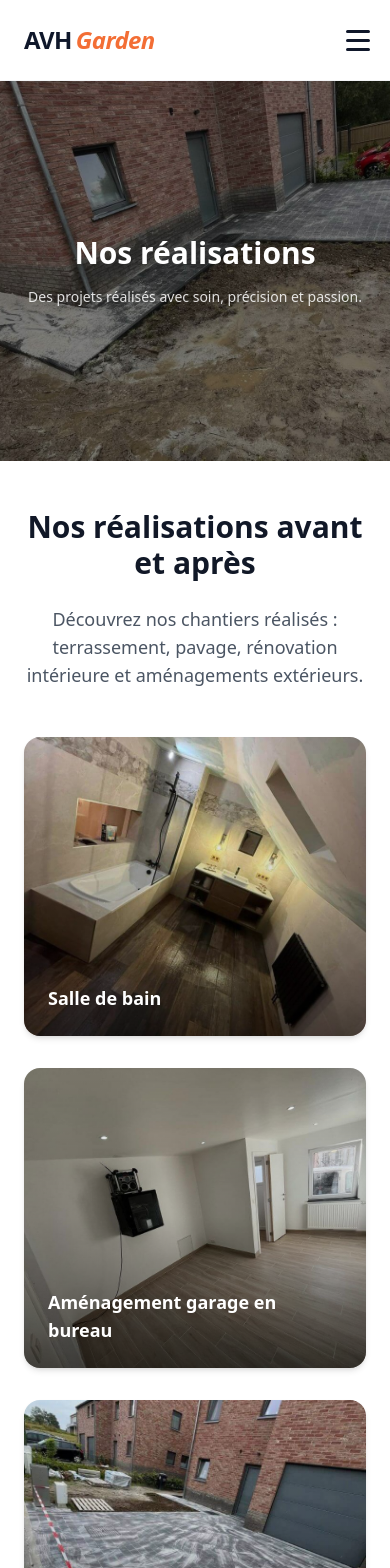
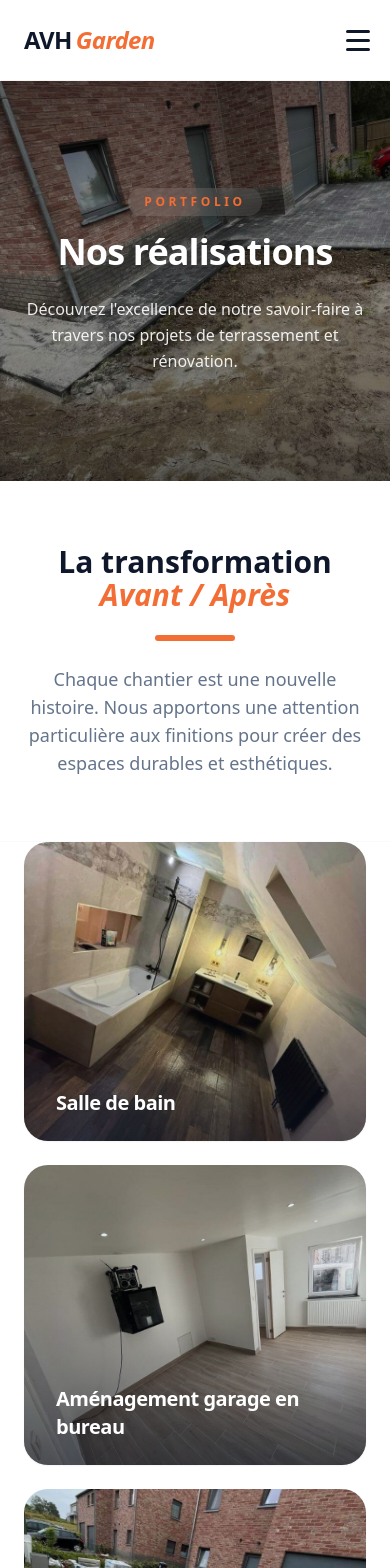
Before and after one commit to NicolasDeza/avhgarden, a Nuxt app: page /realisations in a window 390 px wide. Shown: the top 1568 px of the page. Built offline with nearby package versions, Linux system fonts and the light colour scheme.

Commit message:
Modif img

```diff
--- a/app/components/AppFooterAccordion.vue
+++ b/app/components/AppFooterAccordion.vue
@@ -110,7 +110,7 @@ const handleLogoClick = async () => {
                 <NuxtLink to="/realisations" class="text-white/60 hover:text-primary-hover transition-colors">Réalisations</NuxtLink>
               </li>
               <li>
-                <NuxtLink to="/services" class="text-white/60 hover:text-primary-hover transition-colors">Services</NuxtLink>
+                <NuxtLink to="/#services" class="text-white/60 hover:text-primary-hover transition-colors">Services</NuxtLink>
               </li>
               <li>
                 <NuxtLink to="/contact" class="text-white/60 hover:text-primary-hover transition-colors">Contact</NuxtLink>
--- a/app/components/ContactForm.vue
+++ b/app/components/ContactForm.vue
@@ -108,6 +108,23 @@ onBeforeUnmount(() => {
                   </p>
                   <p class="text-white font-semibold group-hover:text-primary transition-colors">
                     avh-garden@hotmail.com
+                  </p>
+                </div>
+              </a>
+
+              <a
+                href="tel:+32494414994"
+                class="flex items-center gap-4 p-4 rounded-xl bg-white/5 border border-white/10 hover:bg-white/10 hover:border-primary/50 transition-all duration-300 group"
+              >
+                <div class="p-3 rounded-lg bg-primary/20 group-hover:bg-primary/30 transition-colors">
+                  <Phone :size="22" class="text-primary" />
+                </div>
+                <div>
+                  <p class="text-xs font-medium text-white/50 uppercase tracking-wide mb-1">
+                    Téléphone
+                  </p>
+                  <p class="text-white font-semibold group-hover:text-primary transition-colors">
+                    +32 494 41 49 94
                   </p>
                 </div>
               </a>
--- a/app/components/HeroSection.vue
+++ b/app/components/HeroSection.vue
@@ -7,12 +7,13 @@
       src="/images/hero/hero.jpg"
       alt="Professionnel réalisant des travaux de rénovation extérieure, aménagement paysager et pavage"
       role="presentation"
+      fetchpriority="high"
+      loading="eager"
       width="1920"
       height="1080"
       format="webp"
       quality="80"
       class="absolute inset-0 w-full h-full object-cover transition-transform duration-1000 hover:scale-105"
-      loading="eager"
       aria-hidden="true"
     />
 
--- a/app/pages/realisations/index.vue
+++ b/app/pages/realisations/index.vue
@@ -9,87 +9,80 @@ useSeoMeta({
 </script>
 
 <template>
-  <div class="w-full">
-
-    <!-- HERO -->
-    <section
-      class="relative w-full h-[380px] sm:h-[500px] flex items-center justify-center overflow-hidden"
-      aria-label="Nos réalisations"
-    >
-      <!-- Image -->
+  <div class="w-full bg-white">
+    <section class="relative w-full h-[400px] sm:h-[550px] flex items-center justify-center overflow-hidden">
       <NuxtImg
         src="/images/herorealisation.jpg"
         alt="Chantier réalisé par AVH Garden"
+        loading="eager"
         format="webp"
-        quality="80"
-        width="1800"
-        height="900"
-        class="absolute inset-0 w-full h-full object-cover"
+        class="absolute inset-0 w-full h-full object-cover scale-105"
+        aria-hidden="true"
       />
 
-      <!-- Overlay -->
-      <div class="absolute inset-0 bg-black/50" />
+      <div class="absolute inset-0 bg-gradient-to-b from-black/60 via-black/40 to-black/60" />
 
-      <!-- Contenu -->
-      <div class="relative z-10 text-center px-6">
-        <h1 class="text-3xl sm:text-5xl font-bold text-white mb-4">
+      <div class="relative z-10 text-center px-6 max-w-4xl">
+        <span class="inline-block px-4 py-1.5 mb-4 text-xs font-black tracking-[0.3em] uppercase text-primary bg-white/10 backdrop-blur-md rounded-full">
+          Portfolio
+        </span>
+        <h1 class="text-4xl sm:text-6xl font-black text-white mb-6 tracking-tight">
           Nos réalisations
         </h1>
-        <p class="text-white/85 max-w-2xl mx-auto text-sm sm:text-lg">
-          Des projets réalisés avec soin, précision et passion.
+        <p class="text-white/90 max-w-xl mx-auto text-base sm:text-xl font-medium leading-relaxed">
+          Découvrez l'excellence de notre savoir-faire à travers nos projets de terrassement et rénovation.
         </p>
       </div>
     </section>
 
-    <!-- TITRE ET SOUS-TITRE -->
-    <section class="w-full bg-white py-12 sm:py-16">
-      <div class="mx-auto max-w-[1400px] px-6 text-center">
-        <h2 class="text-3xl md:text-4xl font-extrabold text-gray-900 mb-6">
-          Nos réalisations avant et après
-        </h2>
-        <p class="text-gray-600 text-lg max-w-3xl mx-auto">
-          Découvrez nos chantiers réalisés : terrassement, pavage, rénovation intérieure et aménagements extérieurs.
-        </p>
+    <section class="w-full py-16 sm:py-24 border-b border-gray-50">
+      <div class="mx-auto max-w-[1400px] px-6">
+        <div class="text-center max-w-3xl mx-auto">
+          <h2 class="text-3xl md:text-4xl font-black text-slate-900 mb-6 leading-[1.1]">
+            La transformation <br>
+            <span class="text-primary italic">Avant / Après</span>
+          </h2>
+          <div class="w-20 h-1.5 bg-primary mx-auto rounded-full mb-6"/>
+          <p class="text-slate-500 text-lg sm:text-xl font-medium">
+            Chaque chantier est une nouvelle histoire. Nous apportons une attention particulière aux finitions pour créer des espaces durables et esthétiques.
+          </p>
+        </div>
       </div>
     </section>
 
-    <!-- GRILLE -->
-    <section class="w-full bg-white pb-16 sm:pb-24">
-      <div class="mx-auto max-w-[1400px] px-6">
-
-        <div class="grid gap-8 sm:grid-cols-2 lg:grid-cols-3">
+    <section class="w-full pb-24">
+      <div class="mx-auto max-w-[1440px] px-6">
+        <div class="grid gap-6 sm:grid-cols-2 lg:grid-cols-3">
           <NuxtLink
             v-for="project in realisations.slice().reverse()"
             :key="project.slug"
             :to="`/realisations/${project.slug}`"
-            class="group relative block overflow-hidden rounded-2xl shadow-md hover:shadow-xl transition duration-300 aspect-[4/3.5]"
+            class="group relative block overflow-hidden rounded-3xl bg-slate-100 aspect-[4/3.5] shadow-sm hover:shadow-2xl transition-all duration-500"
           >
-            <!-- Image -->
             <NuxtImg
               :src="project.cover"
               :alt="project.title"
               format="webp"
-              quality="80"
+              quality="85"
               width="800"
               height="600"
-              sizes="(max-width:768px) 100vw, (max-width:1200px) 50vw, 33vw"
-              class="absolute inset-0 w-full h-full object-cover group-hover:scale-105 transition duration-500"
+              class="absolute inset-0 w-full h-full object-cover transition-transform duration-700 group-hover:scale-110"
             />
 
-            <!-- Gradient overlay -->
-            <div class="absolute inset-0 bg-gradient-to-t from-black/70 via-black/20 to-transparent opacity-80" />
+            <div class="absolute inset-0 bg-gradient-to-t from-slate-900/90 via-slate-900/20 to-transparent opacity-60 group-hover:opacity-80 transition-opacity duration-500" />
 
-            <!-- Texte -->
-            <div class="absolute bottom-0 left-0 p-6 z-10">
-              <h3 class="text-white text-lg font-semibold">
+            <div class="absolute bottom-0 left-0 w-full p-8 z-10 transform translate-y-2 group-hover:translate-y-0 transition-transform duration-500">
+              <div class="flex items-center gap-3 mb-2 opacity-0 group-hover:opacity-100 transition-opacity duration-500 delay-100">
+                 <span class="h-px w-8 bg-primary"/>
+                 <span class="text-primary text-xs font-black uppercase tracking-widest">Voir le projet</span>
+              </div>
+              <h3 class="text-white text-xl md:text-2xl font-bold tracking-tight">
                 {{ project.title }}
               </h3>
             </div>
           </NuxtLink>
         </div>
-
       </div>
     </section>
-
   </div>
 </template>
```
